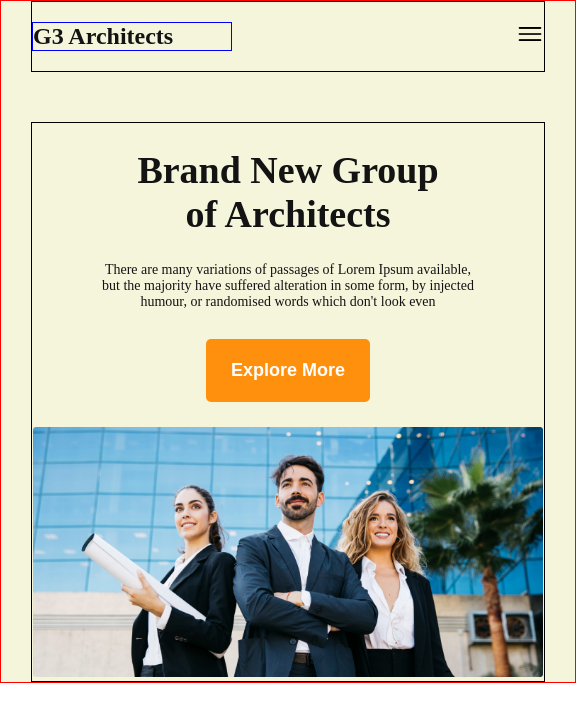
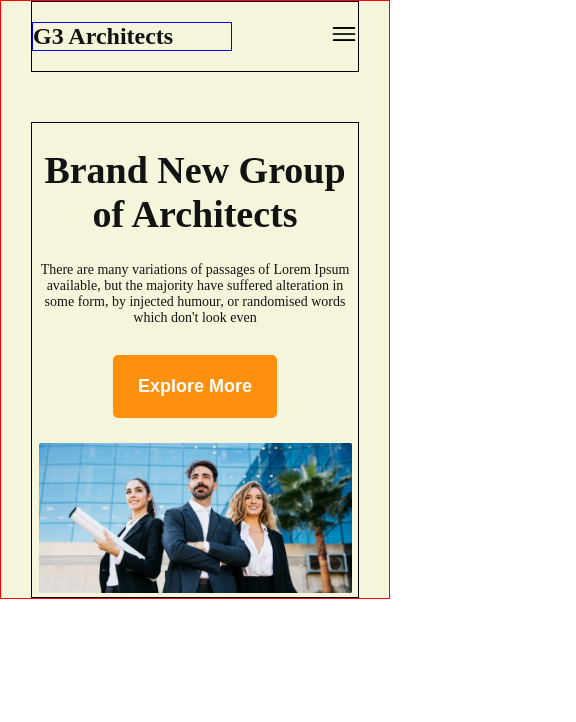
Before and after one commit to naimurk/assignment-2, a plain HTML site: page index.html in a window 390 px wide. Shown: the whole page, 576 px wide, since content can reach past the window. Drawn offline with Linux system fonts and the light colour scheme.

Commit message:
second-one

```diff
--- a/style.css/style.css
+++ b/style.css/style.css
@@ -102,16 +102,16 @@ nav h1 {
     }
 
 
-    body {
+      body {
         margin: 0;
         padding: 0;
-    }
+     }
 
 
 
     header {
-        width: 576px;
-        /* height: 730px;  */
+        /* width: 50px;
+         height: 730px;  */
         padding: 0px 30px;
 
     }
@@ -137,7 +137,7 @@ nav h1 {
     .header-banner h1 {
         font-size: 38px;
         font-weight: 700;
-        padding: 0 100px;
+        padding: 0 0px;
 
 
     }
@@ -147,7 +147,7 @@ nav h1 {
     .header-banner p {
         font-size: 14px;
         font-weight: 400;
-        padding: 0 70px;
+        padding: 0 0px;
 
 
     }
@@ -171,8 +171,8 @@ nav h1 {
 
 
     .header-banner img {
-        width: 510px;
-        height: 250px;
+        width: 313px;
+        height: 150px;
     }
 
 
```
